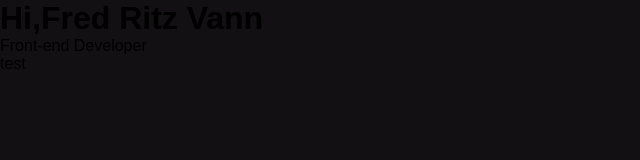
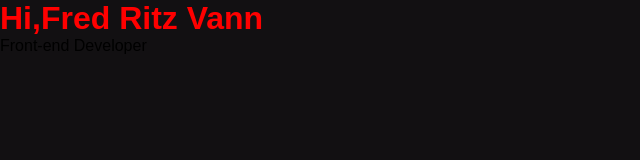
Before and after one commit to Vannixx/MyPortfolio, a plain HTML site: page index.html in a window 1280 px wide. Shown: the whole page, without its empty margins (0-640 px from the left). Drawn offline with Linux system fonts and the light colour scheme.

Commit message:
adjustments

```diff
--- a/assets/css/style.css
+++ b/assets/css/style.css
@@ -7,3 +7,6 @@
 body{
     background: #121012;
 }
+h1{
+    color: red;
+}
--- a/index.html
+++ b/index.html
@@ -9,6 +9,5 @@
 <body>
     <h1>Hi,Fred Ritz Vann</h1>
     <p>Front-end Developer</p>
-    <p>test</p>
 </body>
 </html>
```
